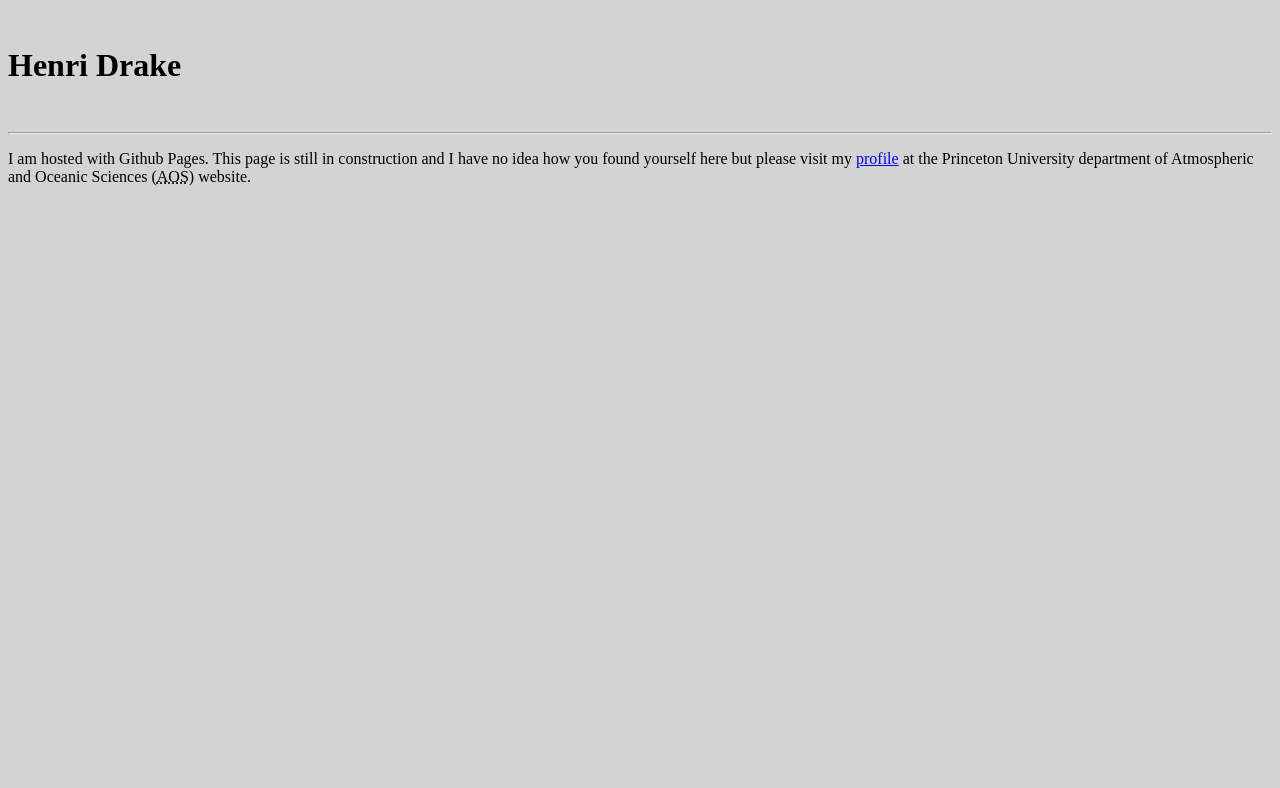
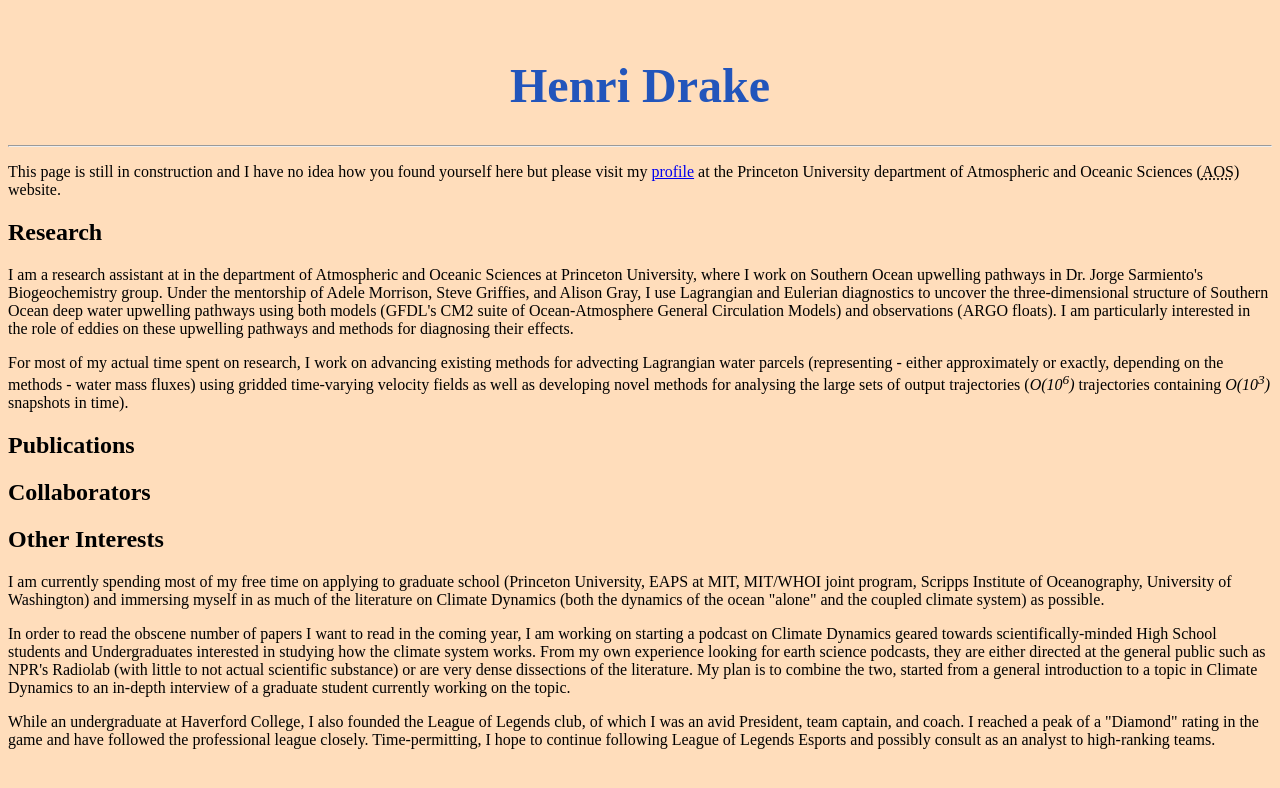
Before and after one commit to hdrake/hdrake.github.io_deprecated, a plain HTML site: page index.html in a window 1280 px wide. Drawn offline with Linux system fonts and the light colour scheme.

Commit message:
Added Colors and sections, Fixed the Richtext
Added Background and H1 colors, much more text, sections, and fixed the
rich-text bug.

```diff
--- a/index.html
+++ b/index.html
@@ -1,13 +1,22 @@
 <!DOCTYPE html>
-<html lang=“en-US”>
+<html lang="en-US">
 <head>
 <title>Henri Drake’s Website</title>
+<meta charset="UTF-8"></meta>
 </head>
-<body style="background-color:lightgrey">
+<body style="background-color:#FFDDBB">
 <br>
-<h1 style=“text-align:center”> Henri Drake </h1>
-<br>
+<h1 style="text-align:center;color:#2255BB;font-size:300%"> Henri Drake </h1>
 <hr>
-<p> I am hosted with Github Pages. This page is still in construction and I have no idea how you found yourself here but please visit my <a href=“http://www.princeton.edu/aos/“>profile</a> at the Princeton University department of Atmospheric and Oceanic Sciences (<abbr title=“Atmospheric and Oceanic Sciences“>AOS</abbr>) website. </p>
+<p>This page is still in construction and I have no idea how you found yourself here but please visit my <a href="http://www.princeton.edu/aos/">profile</a> at the Princeton University department of Atmospheric and Oceanic Sciences (<abbr title="Atmospheric and Oceanic Sciences">AOS</abbr>) website. </p>
+<h2> Research </h2>
+<p> I am a research assistant at in the department of Atmospheric and Oceanic Sciences at Princeton University, where I work on Southern Ocean upwelling pathways in Dr. Jorge Sarmiento's Biogeochemistry group. Under the mentorship of Adele Morrison, Steve Griffies, and Alison Gray, I use Lagrangian and Eulerian diagnostics to uncover the three-dimensional structure of Southern Ocean deep water upwelling pathways using both models (GFDL's CM2 suite of Ocean-Atmosphere General Circulation Models) and observations (ARGO floats). I am particularly interested in the role of eddies on these upwelling pathways and methods for diagnosing their effects. </p>
+<p> For most of my actual time spent on research, I work on advancing existing methods for advecting Lagrangian water parcels (representing - either approximately or exactly, depending on the methods - water mass fluxes) using gridded time-varying velocity fields as well as developing novel methods for analysing the large sets of output trajectories (<var>O(10<sup>6</sup>)</var> trajectories containing <var>O(10<sup>3</sup>)</var> snapshots in time).
+<h2> Publications </h2>
+<h2> Collaborators </h2>
+<h2> Other Interests </h2>
+<p> I am currently spending most of my free time on applying to graduate school (Princeton University, EAPS at MIT, MIT/WHOI joint program, Scripps Institute of Oceanography, University of Washington) and immersing myself in as much of the literature on Climate Dynamics (both the dynamics of the ocean "alone" and the coupled climate system) as possible.</p>
+<p> In order to read the obscene number of papers I want to read in the coming year, I am working on starting a podcast on Climate Dynamics geared towards scientifically-minded High School students and Undergraduates interested in studying how the climate system works. From my own experience looking for earth science podcasts, they are either directed at the general public such as NPR's Radiolab (with little to not actual scientific substance) or are very dense dissections of the literature. My plan is to combine the two, started from a general introduction to a topic in Climate Dynamics to an in-depth interview of a graduate student currently working on the topic. </p>
+<p> While an undergraduate at Haverford College, I also founded the League of Legends club, of which I was an avid President, team captain, and coach. I reached a peak of a "Diamond" rating in the game and have followed the professional league closely. Time-permitting, I hope to continue following League of Legends Esports and possibly consult as an analyst to high-ranking teams.
 </body>
 </html>
```
